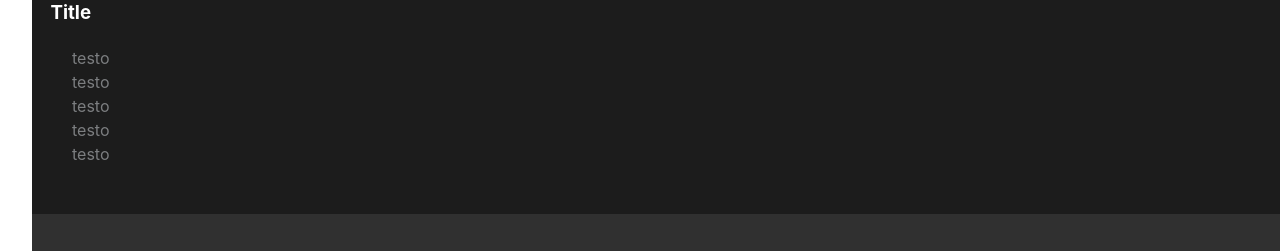
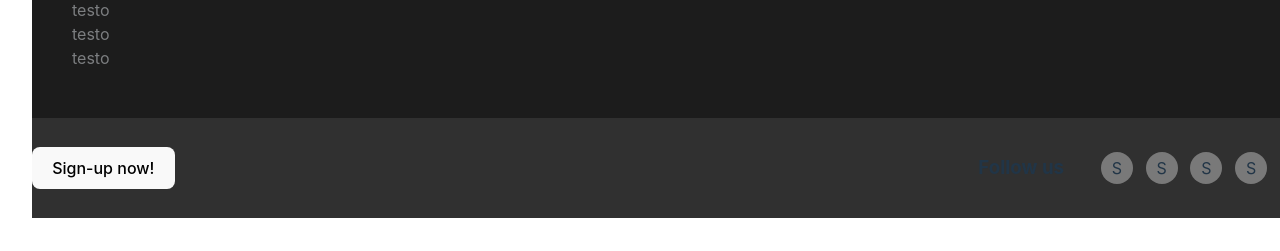
Before and after one commit to gluke0/vite-comics, a Vue app: page / in a window 1280 px wide. Shown: the part 674-925 px from the top of the page. Built offline with nearby package versions, Linux system fonts and the light colour scheme.

Commit message:
bozza scheletro con footer e fix

```diff
--- a/index.html
+++ b/index.html
@@ -2,7 +2,7 @@
 <html lang="en">
   <head>
     <meta charset="UTF-8" />
-    <link rel="icon" type="image/svg+xml" href="/vite.svg" />
+    <link rel="icon" type="ico" href="/img/favicon.ico" />
     <meta name="viewport" content="width=device-width, initial-scale=1.0" />
     <title>Vite DC Comics</title>
   </head>
--- a/src/App.vue
+++ b/src/App.vue
@@ -1,16 +1,16 @@
 <script setup>
-import Header from './components/header/header.vue';
-import Main from './components/main/Main.vue';
-import Footer from './components/footer/Footer.vue';
+import HeaderMain from './components/header/HeaderMain.vue';
+import MainMain from './components/main/MainMain.vue';
+import FooterMain from './components/footer/FooterMain.vue';
 </script>
 
 <template>
 
-  <Header> </Header>
+  <HeaderMain> </HeaderMain>
 
-  <Main> </Main>
+  <MainMain> </MainMain>
 
-  <Footer> </Footer>
+  <FooterMain> </FooterMain>
 
 </template>
 
--- a/src/components/footer/FooterBottom.vue
+++ b/src/components/footer/FooterBottom.vue
@@ -1,12 +1,14 @@
 <script>
-
+import LoginSignup from './LoginSignup.vue';
+import SoCial from './Social.vue';
 export default {
     data() {
         return {
         }
     },
     components: {
-
+        LoginSignup,
+        SoCial,
     }
 }
 </script>
@@ -14,7 +16,8 @@ export default {
 <template>
     <div id="footer-bottom">
         <div class="container">
-
+            <LoginSignup> </LoginSignup>
+            <SoCial> </SoCial>
         </div>
     </div>
 </template>
@@ -26,7 +29,6 @@ export default {
 .container {
     align-items: center;
     display: flex;
-    /* contenuto altezza */
     height: 100px;
     justify-content: space-between;
 }
--- a/src/components/footer/FooterList.vue
+++ b/src/components/footer/FooterList.vue
@@ -10,8 +10,6 @@
 <template>
     <h3>Title</h3>
     <ul>
-        <li>testo</li>
-        <li>testo</li>
         <li>testo</li>
         <li>testo</li>
         <li>testo</li>
--- a/src/components/footer/Footer.vue
+++ b/src/components/footer/FooterMain.vue
@@ -3,7 +3,7 @@ import FooterTop from './FooterTop.vue';
 import FooterBottom from './FooterBottom.vue';
 
 export default {
-    name: 'Footer',
+    name: 'FooterMain',
     components: {
         FooterTop,
         FooterBottom,
--- /dev/null
+++ b/src/components/footer/LoginSignup.vue
@@ -0,0 +1,14 @@
+<script>
+export default {
+    data() {
+        return {
+        }
+    }
+}
+</script>
+
+<template>
+    <button>Sign-up now!</button>
+</template>
+
+<style scoped></style>
--- a/src/components/footer/Social.vue
+++ b/src/components/footer/Social.vue
@@ -0,0 +1,38 @@
+<script>
+import SocialButton from './SocialButton.vue';
+export default {
+    data() {
+        return {
+        }
+    },
+    components: {
+        SocialButton
+    }
+}
+</script>
+
+<template>
+    <div id="socials">
+        <h3> Follow us </h3>
+        <div class="buttons">
+            <SocialButton></SocialButton>
+            <SocialButton></SocialButton>
+            <SocialButton></SocialButton>
+            <SocialButton></SocialButton>
+            <SocialButton></SocialButton>
+        </div>
+    </div>
+</template>
+
+<style scoped>
+#socials{
+    align-items: center;
+    display: flex;
+}
+h3{
+    margin-right: 1.5rem;
+}
+.buttons{
+    display: flex;
+}
+</style>
--- /dev/null
+++ b/src/components/footer/SocialButton.vue
@@ -0,0 +1,27 @@
+<script>
+export default {
+    data() {
+        return {
+        }
+    }
+}
+</script>
+
+<template>
+    <div class="button">
+        S
+    </div>
+</template>
+
+<style scoped>
+.button {
+    background-color: rgb(121, 121, 121);
+    align-items: center;
+    aspect-ratio: 1;
+    border-radius: 50%;
+    display: flex;
+    justify-content: center;
+    margin-left: 0.8rem;
+    width: 2rem;
+}
+</style>
```
Also changed, not shown: src/components/footer/Login.vue (deleted), src/components/header/HeaderMain.vue (renamed from src/components/header/Header.vue), src/components/main/MainMain.vue (renamed from src/components/main/Main.vue).
